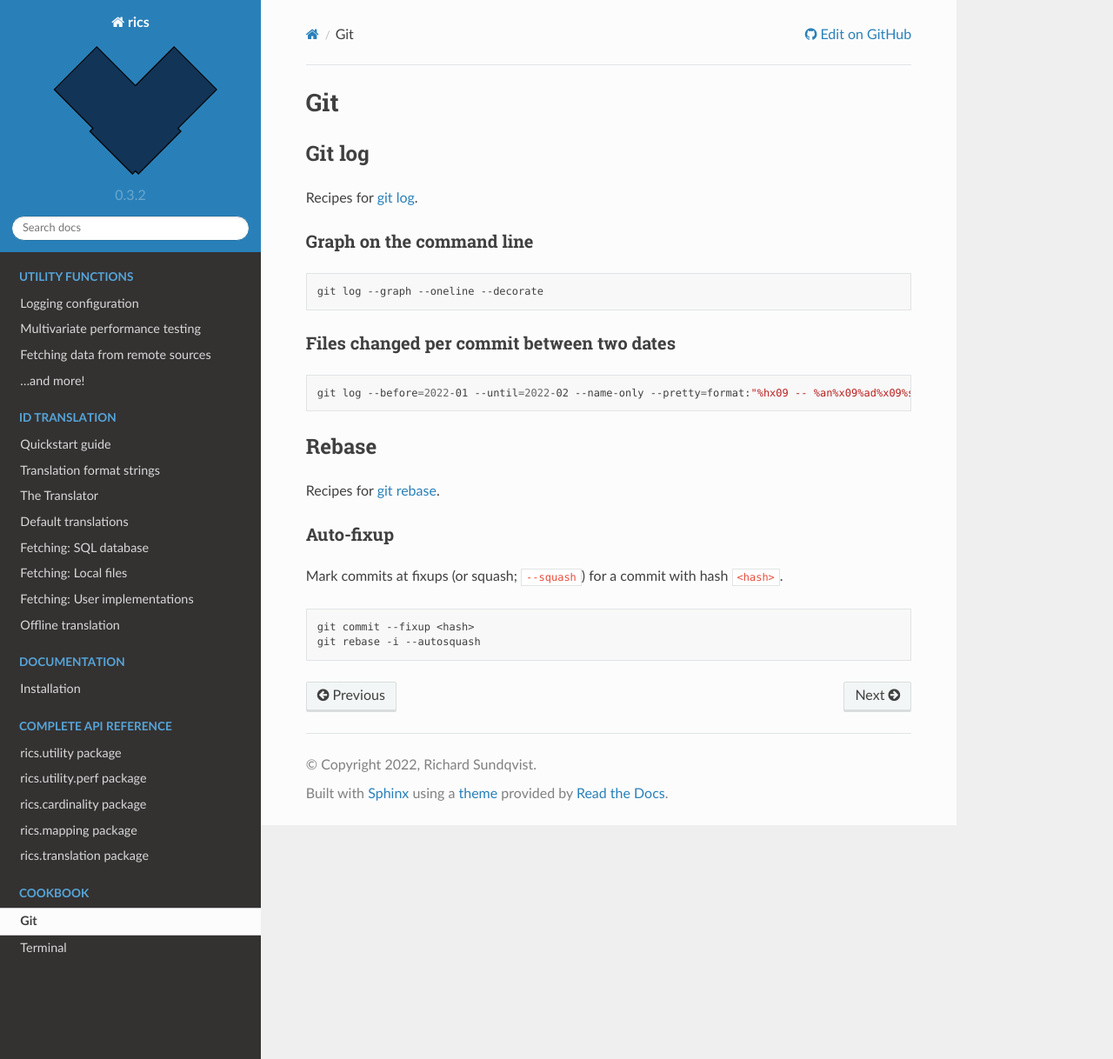
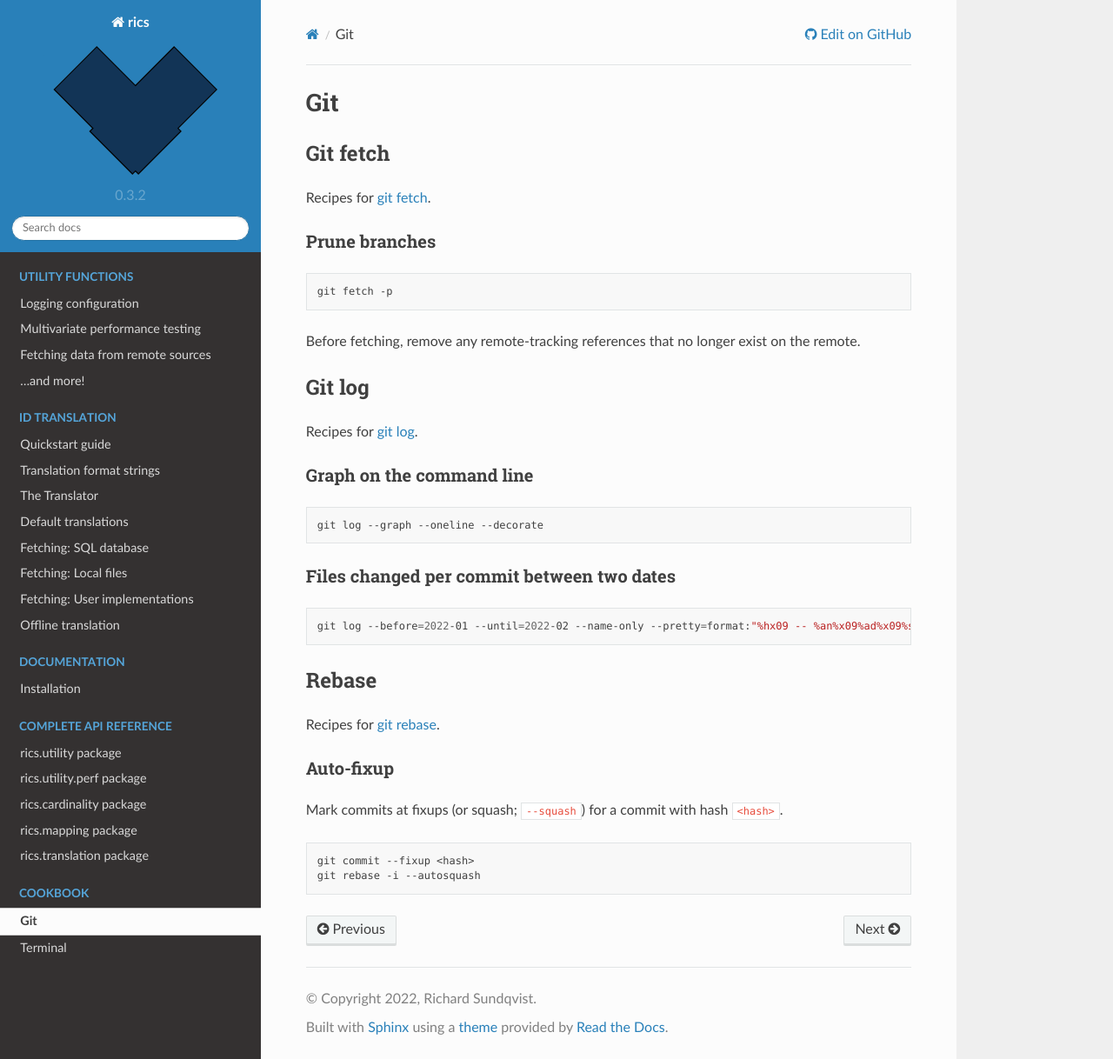
Before and after one commit to rsundqvist/rics, a Sphinx documentation site: the page built from docs/cookbook/git.md, in a window 1280 px wide and 1218 px high. Shown: the whole window at 87% size. Built offline with Sphinx 7.4.7 and the Read the Docs theme 2.0.0, drawn with Linux system fonts in a browser that asks for light colours.

Commit message:
Add git prune recipe

````diff
--- a/docs/cookbook/git.md
+++ b/docs/cookbook/git.md
@@ -1,4 +1,13 @@
 # Git
+
+## Git fetch
+Recipes for [git fetch](https://git-scm.com/docs/git-fetch).
+
+### Prune branches
+```bash
+git fetch -p
+```
+Before fetching, remove any remote-tracking references that no longer exist on the remote.
 
 ## Git log
 Recipes for [git log](https://git-scm.com/docs/git-log).
````
